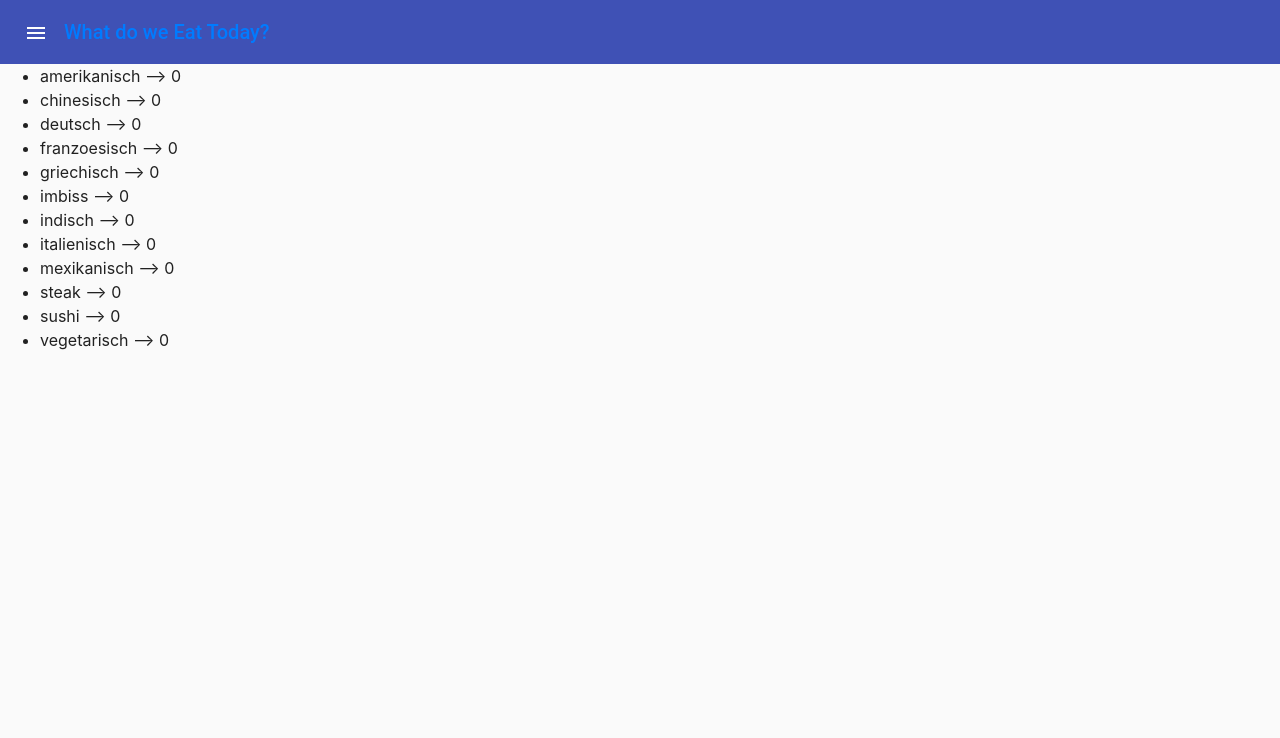
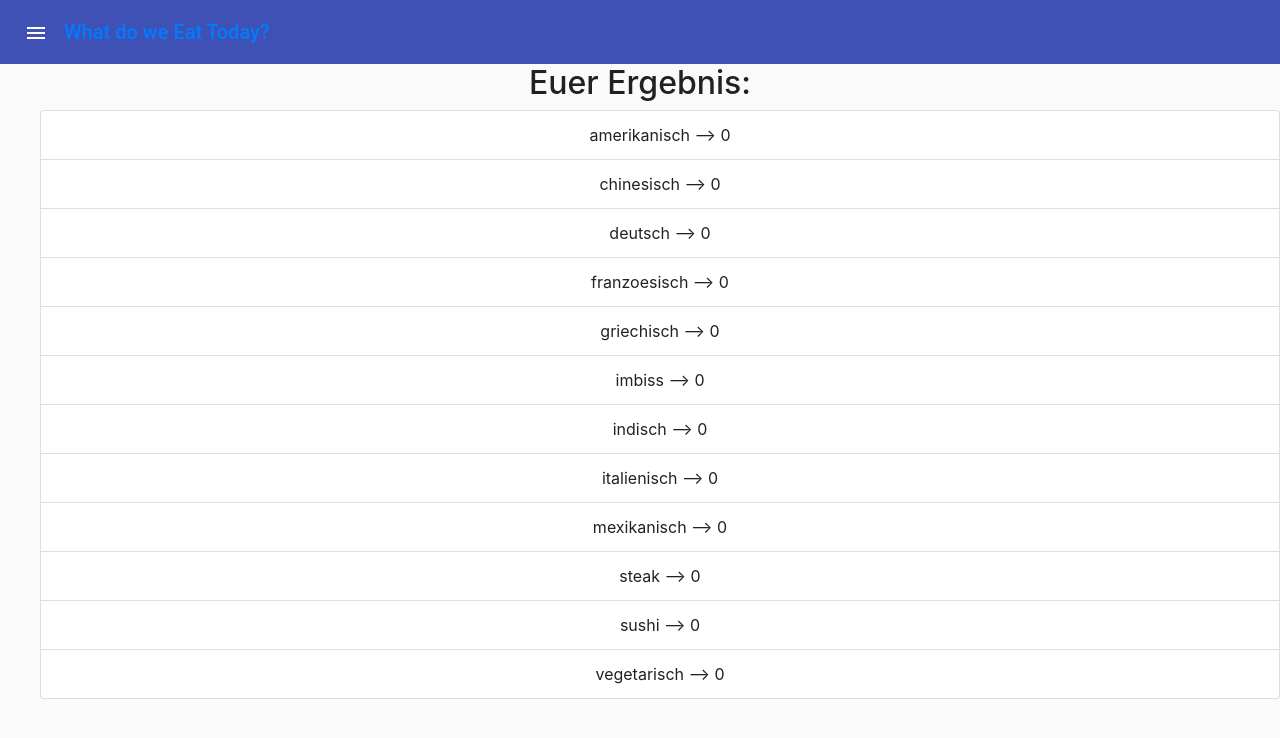
Before and after one commit to TomStoryAI/we.eat, an Angular app: page /result in a window 1280 px wide. Shown: the top 738 px of the page. Built offline with nearby package versions, Linux system fonts and the light colour scheme.

Commit message:
Nicer result

```diff
--- a/src/app/app.module.ts
+++ b/src/app/app.module.ts
@@ -9,6 +9,7 @@ import { MatIconModule } from "@angular/material/icon";
 import { MatSidenavModule } from "@angular/material/sidenav";
 import { MatGridListModule } from "@angular/material/grid-list";
 import { AppRoutingModule } from "./app-routing.module";
+import { MatTableModule } from "@angular/material/table";
 
 import { AppComponent } from "./app.component";
 import { QuestonnaireComponent } from "./questonnaire/questonnaire.component";
@@ -16,7 +17,7 @@ import { ResultComponent } from "./result/result.component";
 import { SidenavComponent } from "./sidenav/sidenav.component";
 import { FormsModule } from "@angular/forms";
 import { ButtonChoiceComponent } from "./button-choice/button-choice.component";
-import { HomeComponent } from './home/home.component';
+import { HomeComponent } from "./home/home.component";
 
 @NgModule({
   declarations: [
@@ -38,7 +39,8 @@ import { HomeComponent } from './home/home.component';
     MatSidenavModule,
     MatListModule,
     MatCheckboxModule,
-    MatGridListModule
+    MatGridListModule,
+    MatTableModule
   ],
   providers: [],
   bootstrap: [AppComponent]
--- a/src/app/result/result.component.html
+++ b/src/app/result/result.component.html
@@ -1,5 +1,7 @@
-<ul>
-  <li *ngFor="let dish of resultMap | keyvalue">
-    {{dish.key}} --> {{dish.value}}
+<div class="text-center"><h2>Euer Ergebnis:</h2>
+<ul list-group>
+  <li class="list-group-item" *ngFor="let dish of resultArray">
+    {{dish[0]}} --> {{dish[1]}}
   </li>
 </ul>
+</div>
--- a/src/app/result/result.component.ts
+++ b/src/app/result/result.component.ts
@@ -1,6 +1,6 @@
 import { Component, OnInit } from "@angular/core";
 import { FoodLogicService } from "../food-logic.service";
-
+const reducer = (accumulator, currentValue) => accumulator + currentValue;
 @Component({
   selector: "app-result",
   templateUrl: "./result.component.html",
@@ -8,8 +8,20 @@ import { FoodLogicService } from "../food-logic.service";
 })
 export class ResultComponent implements OnInit {
   resultMap: Map<String, number>;
+  resultArray: [String, number][];
   constructor(foodLogic: FoodLogicService) {
     this.resultMap = foodLogic.getCalculatedCluster();
+    console.log(this.resultArray);
+    this.resultArray = Array.from(this.resultMap).sort(this.sortFunction);
+    console.log(this.resultArray);
+  }
+
+  sortFunction(a, b) {
+    if (a[0] === b[0]) {
+      return 0;
+    } else {
+      return a[0] < b[0] ? -1 : 1;
+    }
   }
 
   ngOnInit() {}
```
Also changed, not shown: 4 other files (tests, documents, lock files or other folders).
